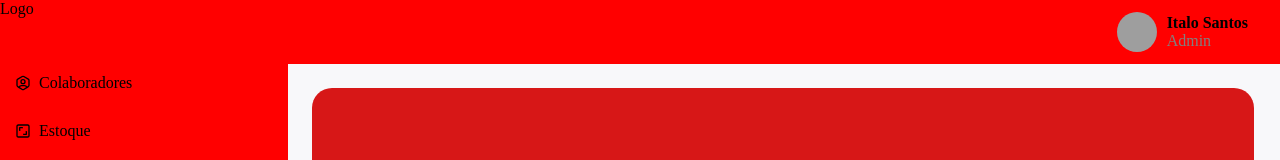
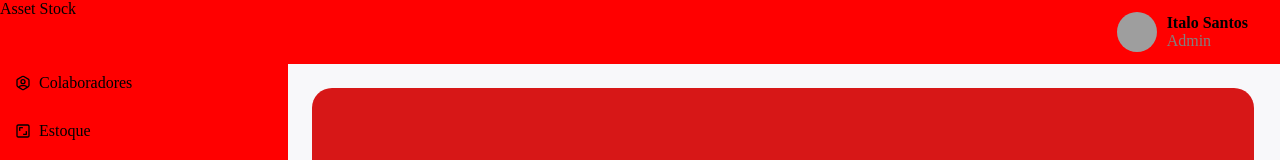
Before and after one commit to italo1033/asset-stock, a Next.js app: page / in a window 1280 px wide. Shown: the top 160 px of the page. Built offline with nearby package versions, Linux system fonts and the light colour scheme; grey boxes are pictures that could not be loaded.

Commit message:
Modificando o nome da logo

```diff
--- a/src/app/components/Sidbar/sidbar.tsx
+++ b/src/app/components/Sidbar/sidbar.tsx
@@ -19,7 +19,7 @@ const Sidebar: React.FC<ButtonComponentProps> = ({ onButtonClickSidebar }) => {
   return (
     <div className={styles.sidebar}>
       <header className={styles.sidebarheader}>
-        Logo
+        Asset Stock
       </header>
 
       <menu className={styles.sidebarmenu}>
```
